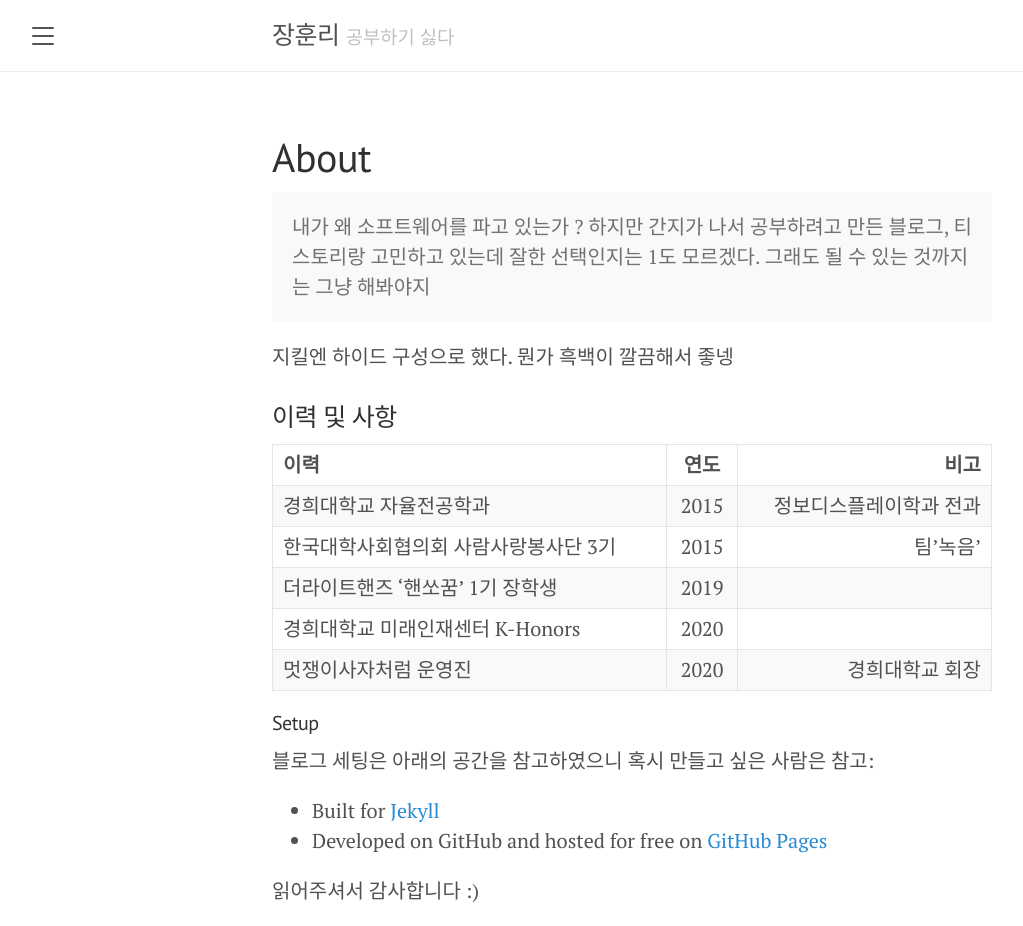
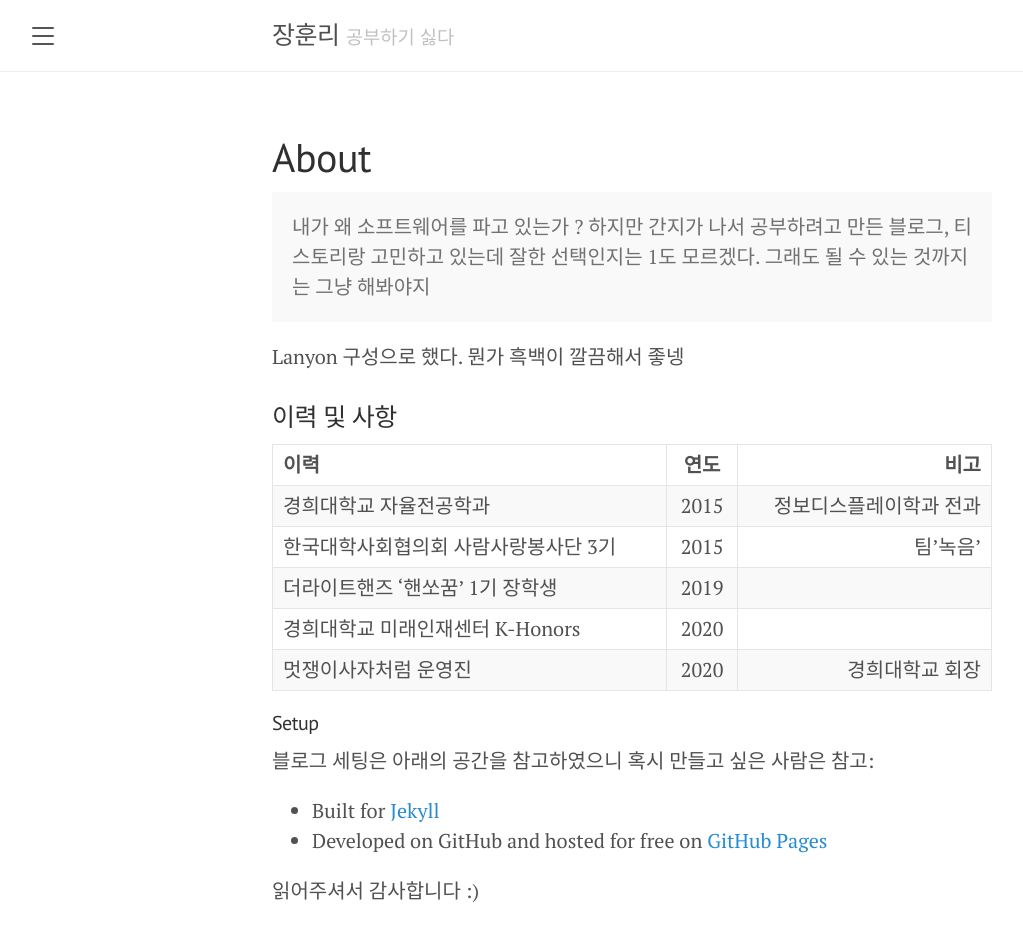
Before and after one commit to hijanghoon/hijanghoon.github.io, a Jekyll site: the page built from about.md, in a window 1280 px wide. Shown: the whole page, without its empty margins (8-1031 px from the left). Built offline with Jekyll 4.4.1, drawn with Linux system fonts in a browser that asks for light colours.

Commit message:
sidebar change

```diff
--- a/_config.yml
+++ b/_config.yml
@@ -1,7 +1,7 @@
 # Setup
 title:               장훈리
 tagline:             '공부하기 싫다'
-description:         'github로 만든 블로그 <a href="https://jekyllrb.com" target="_blank">Jekyll</a> 에서 테마를 따왔음, 기록하여 기억하자 20200727</a>.'
+description:         '기록하여 기억하자 20200727</a>.'
 url:                 https://hijanghoon.github.io
 baseurl:
 paginate:            10
--- a/about.md
+++ b/about.md
@@ -7,7 +7,7 @@
   내가 왜 소프트웨어를 파고 있는가 ? 하지만 간지가 나서 공부하려고 만든 블로그, 티스토리랑 고민하고 있는데 잘한 선택인지는 1도 모르겠다. 그래도 될 수 있는 것까지는 그냥 해봐야지
 </p>
 
-지킬엔 하이드 구성으로 했다. 뭔가 흑백이 깔끔해서 좋넹
+Lanyon 구성으로 했다. 뭔가 흑백이 깔끔해서 좋넹
 
 ### 이력 및 사항
 
```
